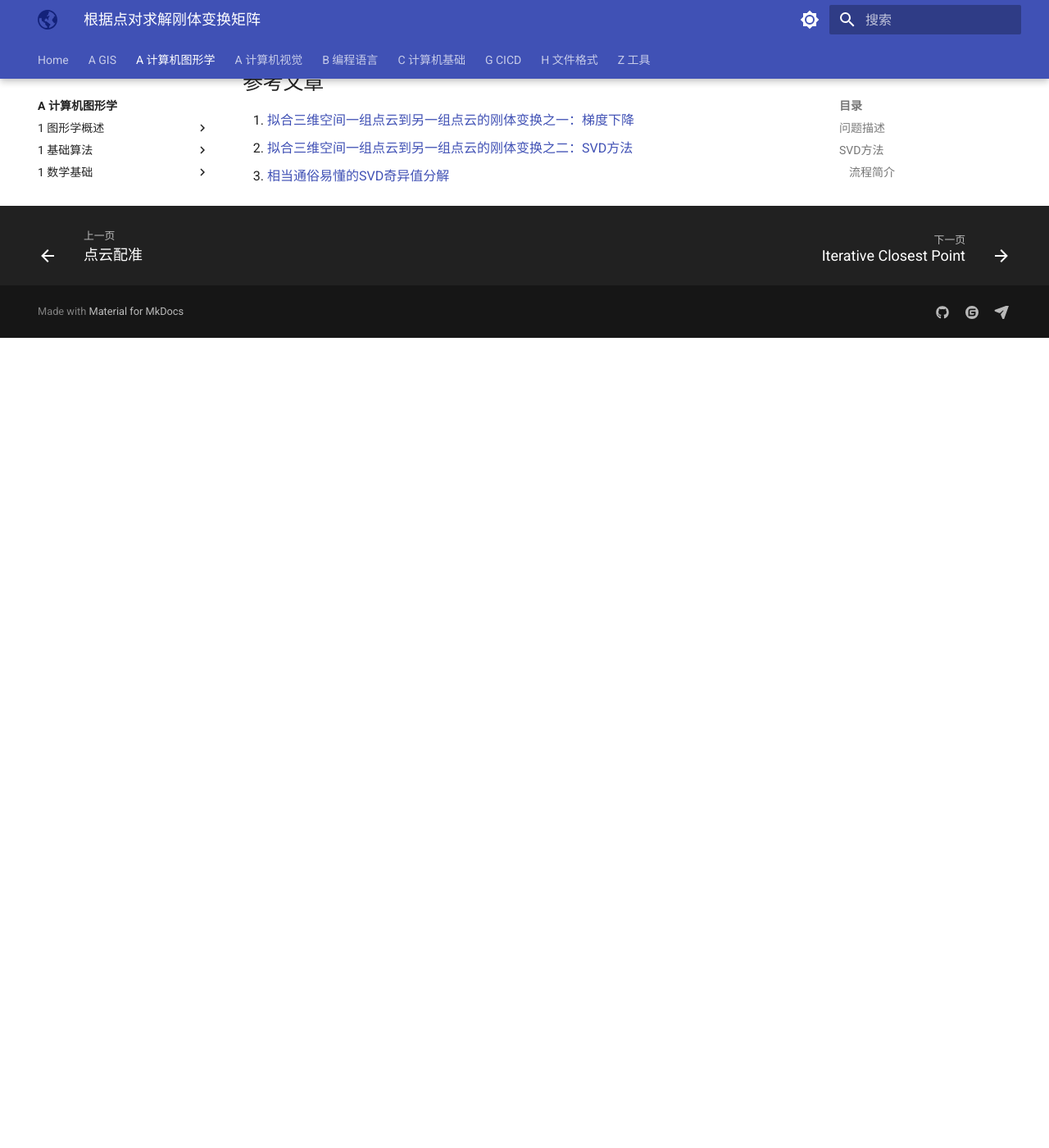
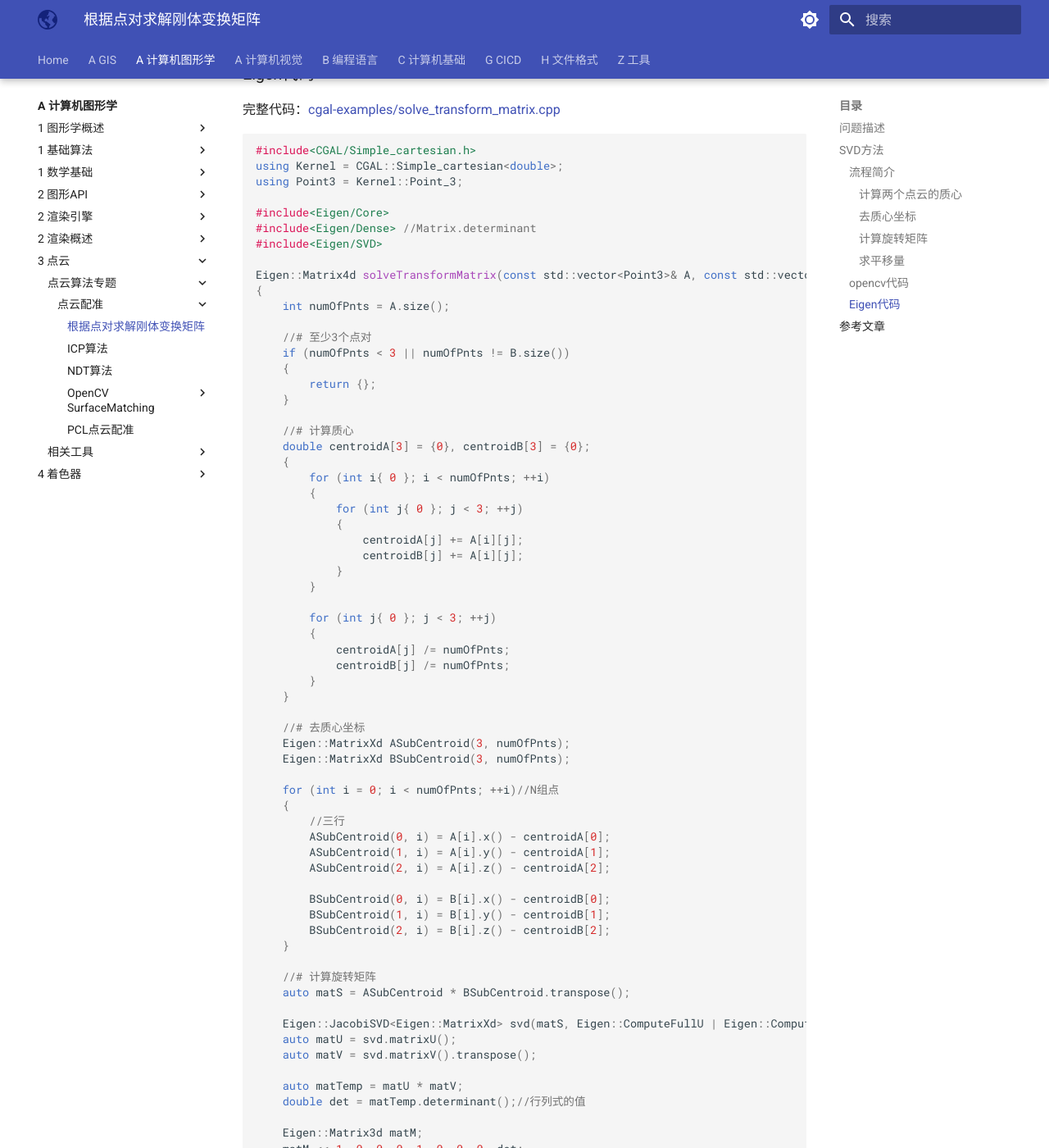
Before and after one commit to geodoer/geodoer.github.io, an MkDocs documentation site: the page built from docs/A-计算机图形学/3-点云/点云算法专题/点云配准/根据点对求解刚体变换矩阵.md, in a window 1280 px wide and 1400 px high, scrolled down 3242 px. Shown: the whole window at 82% size. Built offline with MkDocs 1.6.1 and Material for MkDocs 9.7.7, drawn with Linux system fonts in a browser that asks for light colours; before the commit the page ends 3654 px from its top, so only the background shows below that; some of the changed text lies outside the part shown.

Commit message:
feat: Eigen根据点对求解刚体变换矩阵

````diff
--- a/docs/A-计算机图形学/3-点云/点云算法专题/点云配准/根据点对求解刚体变换矩阵.md
+++ b/docs/A-计算机图形学/3-点云/点云算法专题/点云配准/根据点对求解刚体变换矩阵.md
@@ -142,8 +142,97 @@ cv::Mat solveTransformMatrix(const std::vector<cv::Point3d>& A, const std::vecto
 }
 ```
 
+### Eigen代码
+完整代码：[cgal-examples/solve_transform_matrix.cpp](https://github.com/geodoer/cgal-examples/blob/main/examples/Solvers/solve_transform_matrix.cpp)
+
+```cpp
+#include<CGAL/Simple_cartesian.h>
+using Kernel = CGAL::Simple_cartesian<double>;
+using Point3 = Kernel::Point_3;
+
+#include<Eigen/Core>
+#include<Eigen/Dense> //Matrix.determinant
+#include<Eigen/SVD>
+
+Eigen::Matrix4d solveTransformMatrix(const std::vector<Point3>& A, const std::vector<Point3>& B)
+{
+	int numOfPnts = A.size();
+
+	//# 至少3个点对
+	if (numOfPnts < 3 || numOfPnts != B.size())
+	{
+		return {};
+	}
+
+	//# 计算质心
+	double centroidA[3] = {0}, centroidB[3] = {0};
+	{
+		for (int i{ 0 }; i < numOfPnts; ++i)
+		{
+			for (int j{ 0 }; j < 3; ++j)
+			{
+				centroidA[j] += A[i][j];
+				centroidB[j] += A[i][j];
+			}
+		}
+
+		for (int j{ 0 }; j < 3; ++j)
+		{
+			centroidA[j] /= numOfPnts;
+			centroidB[j] /= numOfPnts;
+		}
+	}
+
+	//# 去质心坐标
+	Eigen::MatrixXd ASubCentroid(3, numOfPnts);
+	Eigen::MatrixXd BSubCentroid(3, numOfPnts);
+
+	for (int i = 0; i < numOfPnts; ++i)//N组点
+	{
+		//三行
+		ASubCentroid(0, i) = A[i].x() - centroidA[0];
+		ASubCentroid(1, i) = A[i].y() - centroidA[1];
+		ASubCentroid(2, i) = A[i].z() - centroidA[2];
+
+		BSubCentroid(0, i) = B[i].x() - centroidB[0];
+		BSubCentroid(1, i) = B[i].y() - centroidB[1];
+		BSubCentroid(2, i) = B[i].z() - centroidB[2];
+	}
+
+	//# 计算旋转矩阵
+	auto matS = ASubCentroid * BSubCentroid.transpose();
+
+	Eigen::JacobiSVD<Eigen::MatrixXd> svd(matS, Eigen::ComputeFullU | Eigen::ComputeFullV);
+	auto matU = svd.matrixU();
+	auto matV = svd.matrixV().transpose();
+
+	auto matTemp = matU * matV;
+	double det = matTemp.determinant();//行列式的值
+
+	Eigen::Matrix3d matM;
+	matM << 1, 0, 0, 0, 1, 0, 0, 0, det;
+	auto matR = matV.transpose() * matM * matU.transpose();
+
+	////# 计算平移量
+	double delta_X = centroidB[0] - (centroidA[0] * matR(0, 0) + centroidA[1] * matR(0, 1) + centroidA[2] * matR(0, 2));
+	double delta_Y = centroidB[1] - (centroidA[0] * matR(1, 0) + centroidA[1] * matR(1, 1) + centroidA[2] * matR(1, 2));
+	double delta_Z = centroidB[2] - (centroidA[0] * matR(2, 0) + centroidA[1] * matR(2, 1) + centroidA[2] * matR(2, 2));
+
+	//# 转成4x4矩阵
+	Eigen::Matrix4d RT;
+	RT <<
+		matR(0, 0), matR(0, 1), matR(0, 2), delta_X,
+		matR(1, 0), matR(1, 1), matR(1, 2), delta_Y,
+		matR(2, 0), matR(2, 1), matR(2, 2), delta_Z,
+		0, 0, 0, 1;
+
+	return RT;
+}
+```
+
 ## 参考文章
 
 1. [拟合三维空间一组点云到另一组点云的刚体变换之一：梯度下降](https://www.licc.tech/article?id=61)
 2. [拟合三维空间一组点云到另一组点云的刚体变换之二：SVD方法](https://www.licc.tech/article?id=70#:~:text=%E6%8B%9F%E5%90%88%E4%B8%89%E7%BB%B4%E7%A9%BA%E9%97%B4%E4%B8%80%E7%BB%84%E7%82%B9%E4%BA%91%E5%88%B0%E5%8F%A6%E4%B8%80%E7%BB%84%E7%82%B9%E4%BA%91%E7%9A%84%E5%88%9A%E4%BD%93%E5%8F%98%E6%8D%A2%E4%B9%8B%E4%BA%8C%EF%BC%9ASVD%E6%96%B9%E6%B3%95%201%20%E8%BD%AC%E5%8C%96%E4%B8%BA%20%E5%8E%BB%E8%B4%A8%E5%BF%83%E5%9D%90%E6%A0%87%20%E3%80%82%20%E4%BB%A4%20%E5%92%8C%20%E5%88%86%E5%88%AB%E4%B8%BA,%E3%80%82%20%E5%BD%93%20%E6%BB%A1%E7%A7%A9%E6%97%B6%EF%BC%8C%E5%88%99%20%E3%80%82%203%20%E6%B1%82%E8%A7%A3%20%E5%B9%B3%E7%A7%BB%20%E3%80%82)
 3. [相当通俗易懂的SVD奇异值分解](https://blog.csdn.net/u012198575/article/details/99548136)
+4. [Eigen 矩阵的SVD分解](https://blog.csdn.net/qq_39400324/article/details/123604126)
````
